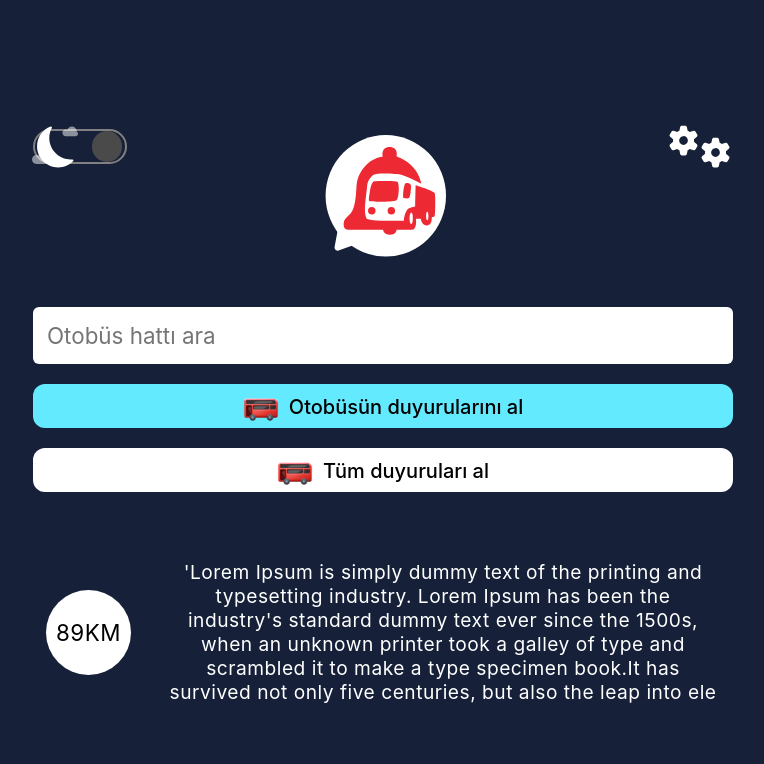
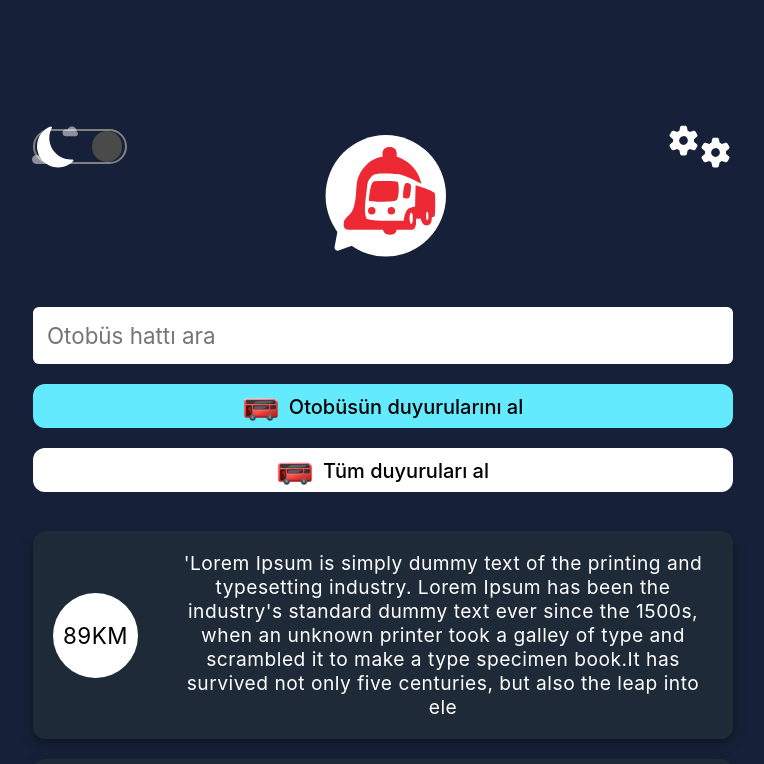
Before and after one commit to yasinkarax/iettduyuru.app, a Vue app: page / in a window 1280 px wide. Shown: the top 764 px of the page, without its empty margins (257-1021 px from the left). Built offline with nearby package versions, Linux system fonts and the light colour scheme.

Commit message:
Feat(ui): add shadow to anno
Why:
-Increase it's appearance

```diff
--- a/src/components/announcement.vue
+++ b/src/components/announcement.vue
@@ -25,6 +25,11 @@ export default {
   align-items: center
   gap: 35px
   padding: 29px 13px
+  background-color: #1e2a38
+  border-radius: 12px
+  padding: 20px
+  margin: 20px 0
+  box-shadow: 0 4px 12px rgba(0, 0, 0, 0.4)
 
 #busId
  min-width: 85px
```
Lines whose indentation alone changed are shown as unchanged.
